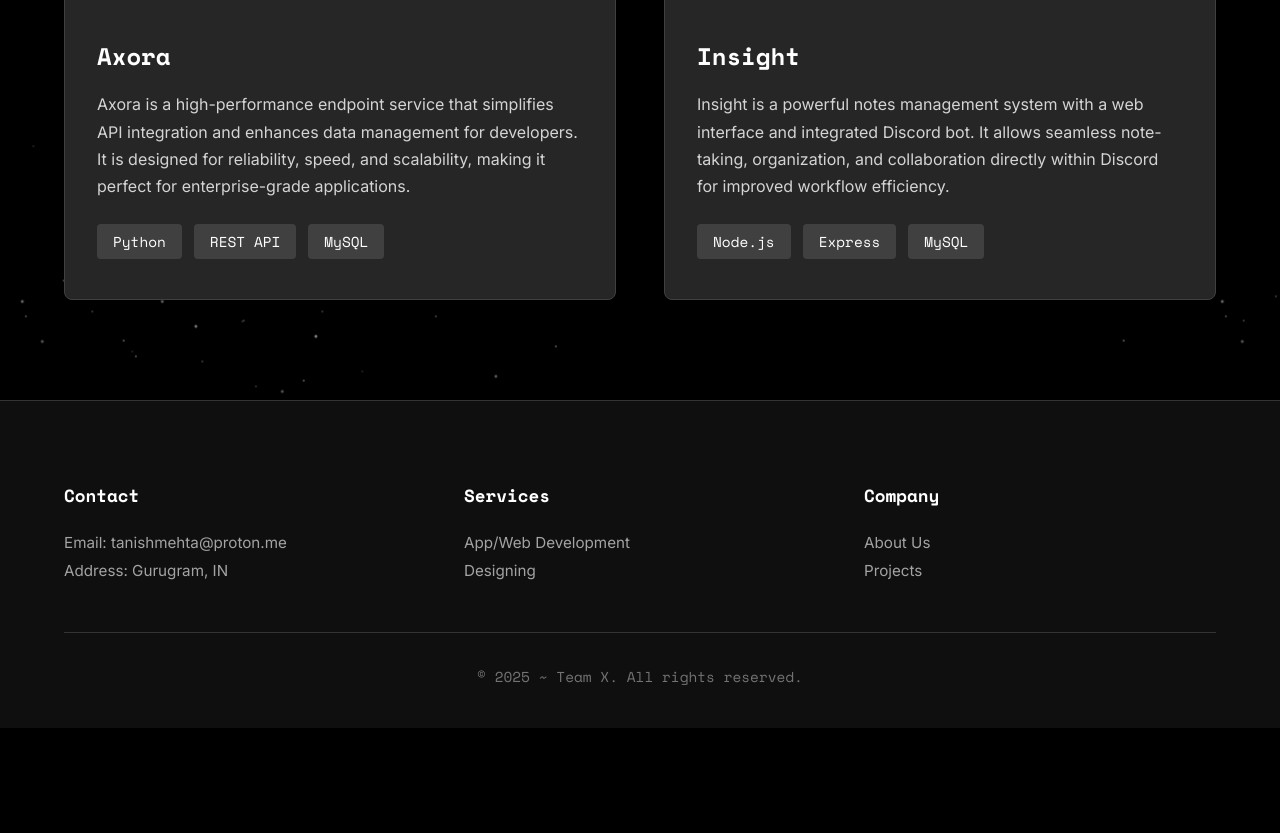
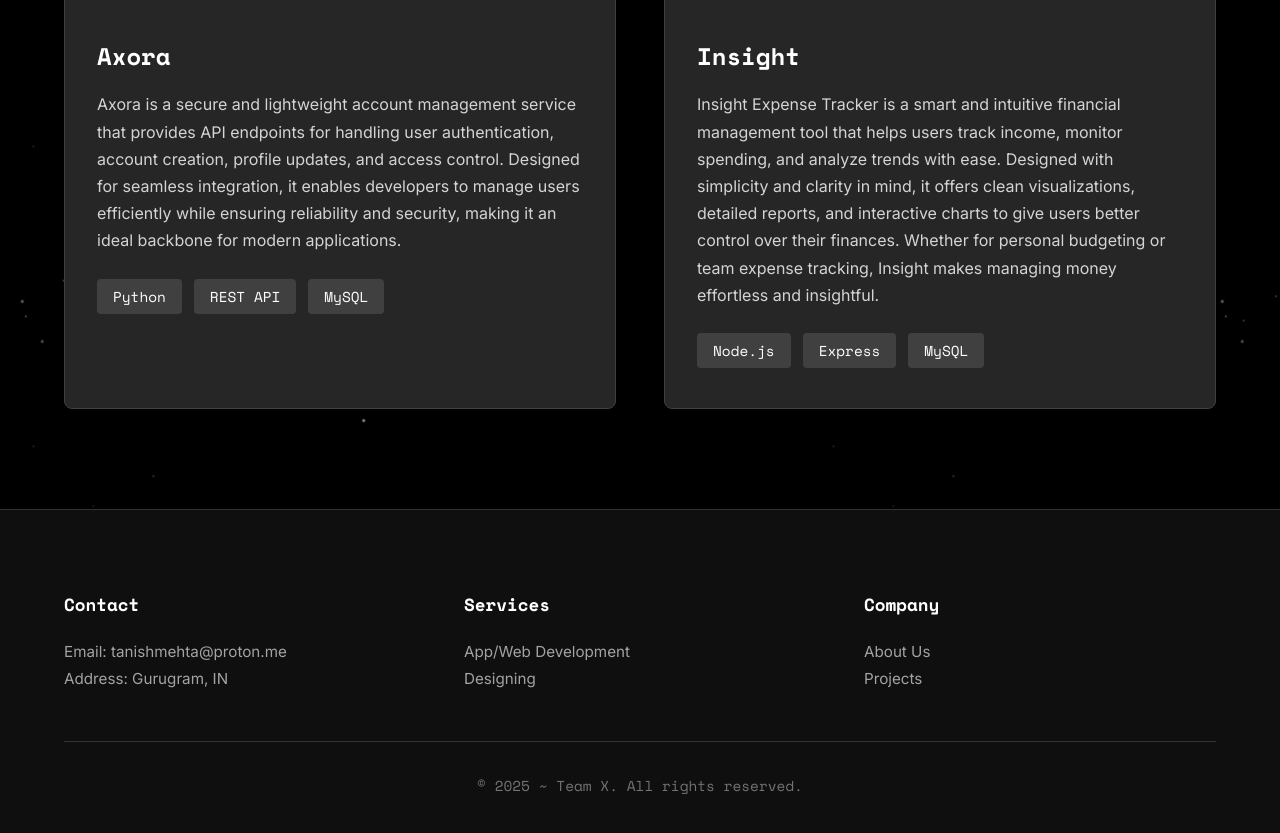
Before and after one commit to tanishdontexist/teamx, a plain HTML site: page index.html in a window 1280 px wide. Shown: the part 3777-4610 px from the top of the page. Before the commit the page ends 4505 px from the top, so only its background shows below. Drawn offline with nearby package versions, Linux system fonts and the light colour scheme; animation ran at ten frames a second.

Commit message:
Update index.html

```diff
--- a/index.html
+++ b/index.html
@@ -125,9 +125,11 @@
                         <div class="project-content">
                             <h3 class="project-title">Axora</h3>
                             <p class="project-description">
-                                Axora is a high-performance endpoint service that simplifies API integration and
-                                enhances data management for developers. It is designed for reliability, speed, and
-                                scalability, making it perfect for enterprise-grade applications.
+                                Axora is a secure and lightweight account management service that provides API endpoints
+                                for handling user authentication, account creation, profile updates, and access control.
+                                Designed for seamless integration, it enables developers to manage users efficiently
+                                while ensuring reliability and security, making it an ideal backbone for modern
+                                applications.
                             </p>
                             <div class="project-tech">
                                 <span class="tech-tag">Python</span>
@@ -142,10 +144,12 @@
                         <div class="project-content">
                             <h3 class="project-title">Insight</h3>
                             <p class="project-description">
-                                Insight is a powerful notes management system with a web interface and integrated
-                                Discord
-                                bot. It allows seamless note-taking, organization, and collaboration directly within
-                                Discord for improved workflow efficiency.
+                                Insight Expense Tracker is a smart and intuitive financial management tool that helps
+                                users track income, monitor spending, and analyze trends with ease. Designed with
+                                simplicity and clarity in mind, it offers clean visualizations, detailed reports, and
+                                interactive charts to give users better control over their finances. Whether for
+                                personal budgeting or team expense tracking, Insight makes managing money
+                                effortless and insightful.
                             </p>
                             <div class="project-tech">
                                 <span class="tech-tag">Node.js</span>
```
